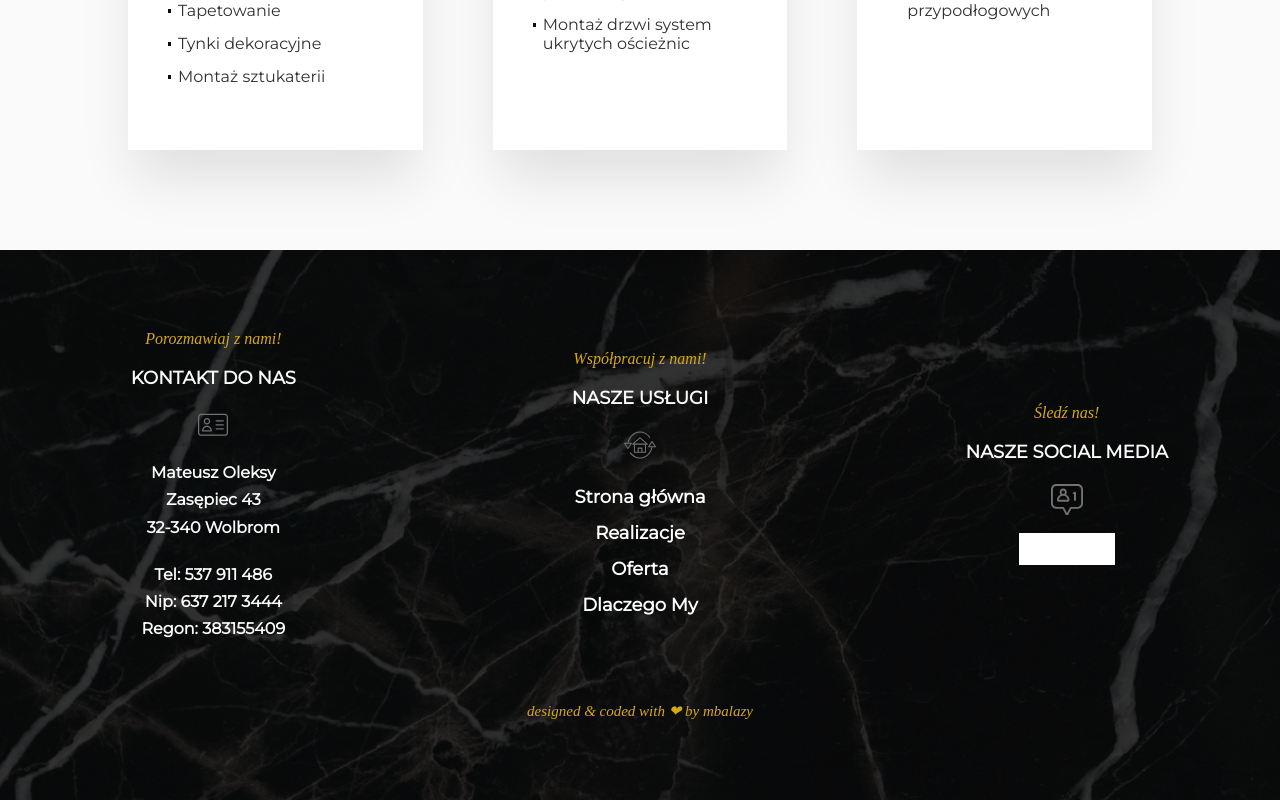
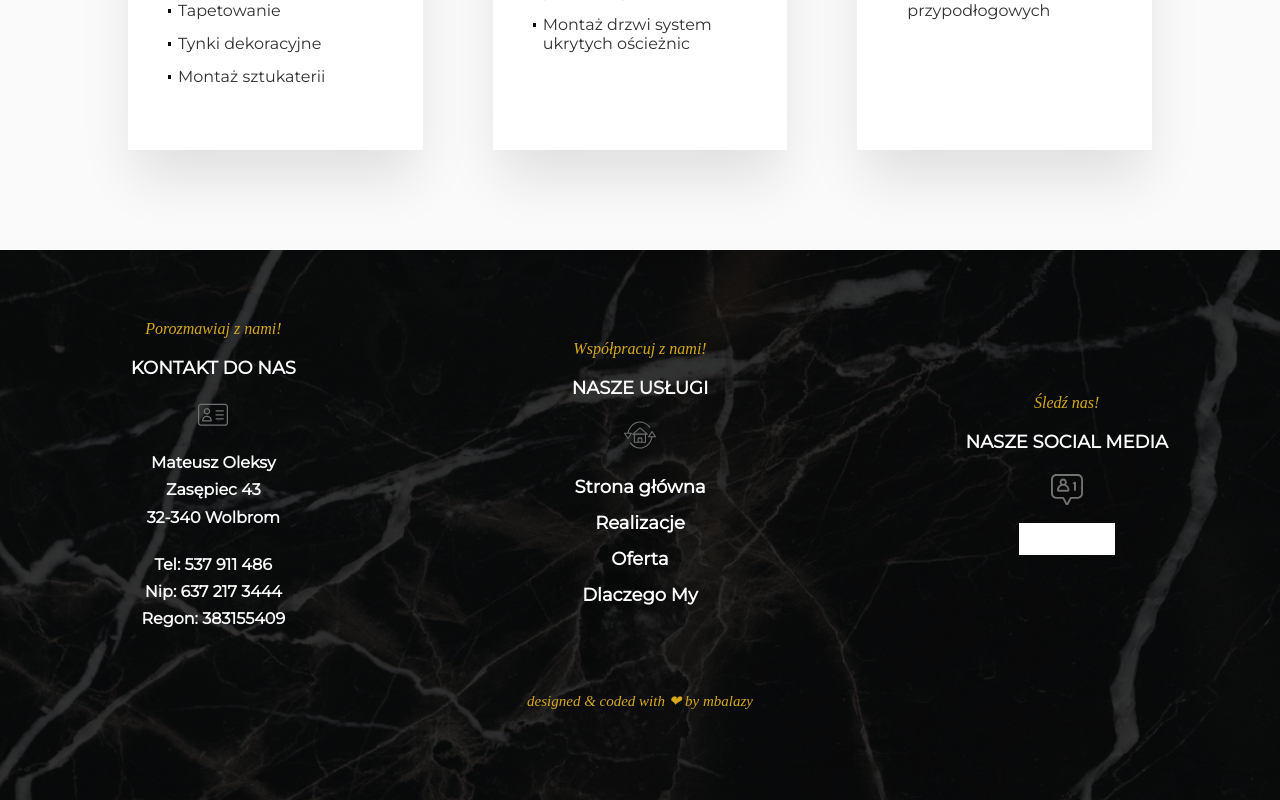
Before and after one commit to mbalazy/glazur-mat, a Next.js app: page /oferta in a window 1280 px wide. Shown: the part 1495-2295 px from the top of the page. Built offline with nearby package versions, Linux system fonts and the light colour scheme; grey boxes are pictures that could not be loaded; a web font is replaced by a local one.

Commit message:
Fix once again margin on footer

```diff
--- a/components/templates/FooterSection.style.ts
+++ b/components/templates/FooterSection.style.ts
@@ -2,7 +2,7 @@ import styled, { css } from 'styled-components'
 import { H2, HandWritten } from '../../theme/Typography'
 
 export const FooterSectionWrapper = styled.section`
-  margin-top: 4rem;
+  margin-top: 3rem;
   flex: 1;
 
   display: grid;
```
